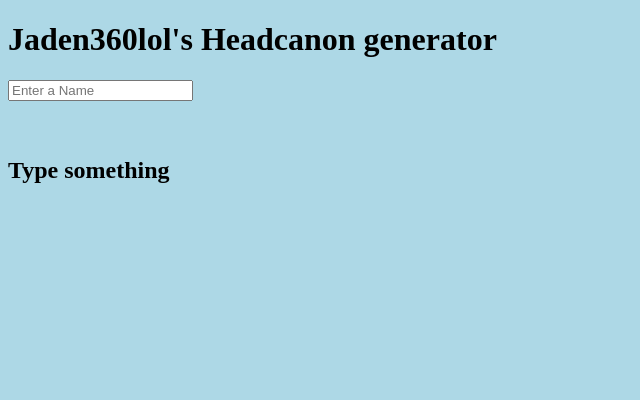
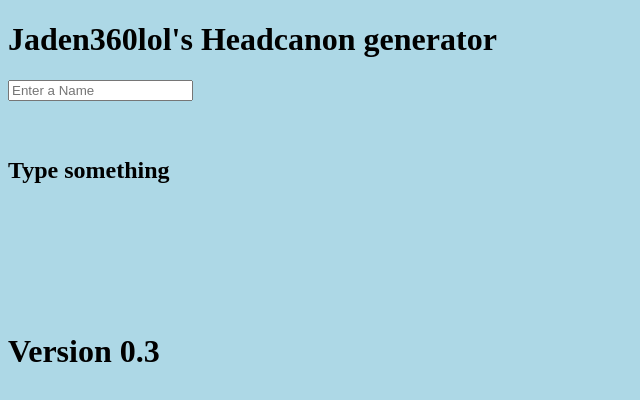
Before and after one commit to OrtegaUS1/Jaden360lol-s-Headcanon-Genarator, a plain HTML site: page index.html in a window 1280 px wide. Shown: the whole page, without its empty margins (0-640 px from the left). Drawn offline with Linux system fonts and the light colour scheme.

Commit message:
0.3 update

```diff
--- a/index.html
+++ b/index.html
@@ -14,6 +14,8 @@
 <input type="text" id="name" placeholder="Enter a Name" onchange="headcanon()">
  <br><br><br>
  <h2 id="output">Type something</h2>
+ <br><br><br><br><br><br>
+ <h1>Version 0.3</h1>
 </body>
 
 </html>
```
